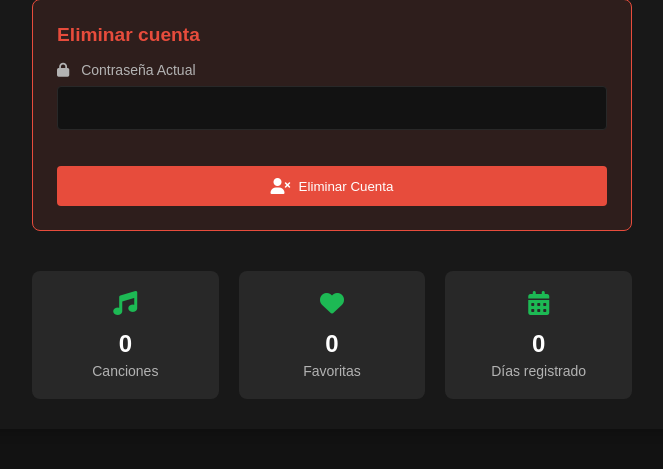
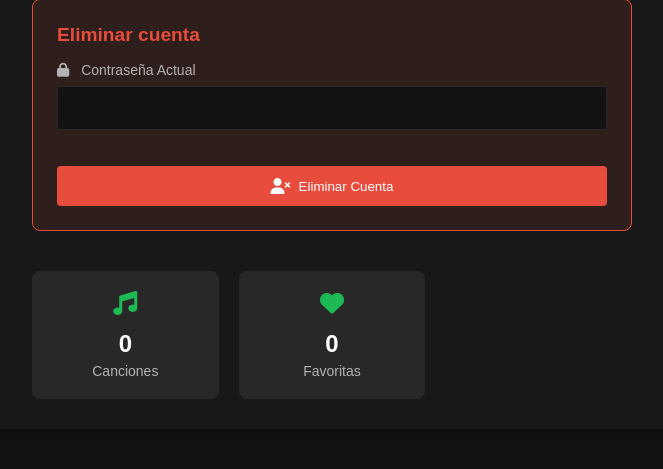
Before and after one commit to DanielJimenezZapata/TFG_DAM, a Flask app: page /profile in a window 1280 px wide. Shown: the part 786-1255 px from the top of the page, without its empty margins (428-1091 px from the left). Run offline with Flask 2, Linux system fonts and the light colour scheme; a user stored in the database is signed in; data comes from the database, SQL or seed files in the repository; both versions use the stored data as it was after the commit.

Commit message:
Version 1.0

```diff
--- a/betawave/app.py
+++ b/betawave/app.py
@@ -17,7 +17,11 @@ data_dir.mkdir(exist_ok=True)
 
 # Database configuration
 app.config['DATABASE'] = os.environ.get('DATABASE_PATH', str(data_dir / 'music.db'))
-app.config['STATIC_FOLDER'] = 'static'
+
+# Static files configuration
+app.static_folder = 'static'
+app.config['SEND_FILE_MAX_AGE_DEFAULT'] = 0  # Disable cache for development
+app.config['STATIC_FOLDER'] = app.static_folder
 
 # Database Functions
 def init_db():
@@ -859,4 +863,6 @@ def delete_account():
 
 if __name__ == "__main__":
     init_db()
-    app.run(debug=True, host="0.0.0.0", port=8501)
+    # Configuración para producción
+    app.config['SERVER_NAME'] = None
+    app.run(debug=False, host="0.0.0.0", port=8501, threaded=True)
--- a/betawave/docker-compose.yml
+++ b/betawave/docker/docker-compose.yml
@@ -2,12 +2,14 @@ version: '3.8'
 
 services:
   web:
-    build: .
+    build:
+      context: ..
+      dockerfile: docker/Dockerfile
     container_name: betawave
     ports:
       - "8501:8501"
     volumes:
-      - ./data:/app/data
+      - ../data:/app/data
     environment:
       - FLASK_SECRET_KEY=tu_clave_secreta_super_segura
       - DATABASE_PATH=/app/data/music.db
--- a/betawave/static/js/main.js
+++ b/betawave/static/js/main.js
@@ -657,7 +657,6 @@ document.addEventListener('DOMContentLoaded', function() {
         menu.innerHTML = `
             <div class="format-option" data-format="mp3" role="button" tabindex="0">MP3</div>
             <div class="format-option" data-format="wav" role="button" tabindex="0">WAV</div>
-            <div class="format-option" data-format="ogg" role="button" tabindex="0">OGG</div>
         `;
 
         // Position the menu
--- a/betawave/templates/admin.html
+++ b/betawave/templates/admin.html
@@ -3,11 +3,9 @@
 <head>
     <meta charset="UTF-8">
     <meta name="viewport" content="width=device-width, initial-scale=1.0">
-    <title>Panel de Administración - BETAWAVE</title>
-    <link rel="stylesheet" href="https://cdnjs.cloudflare.com/ajax/libs/font-awesome/6.0.0/css/all.min.css">
+    <title>Panel de Administración - BETAWAVE</title>      <link rel="stylesheet" href="https://cdnjs.cloudflare.com/ajax/libs/font-awesome/6.0.0/css/all.min.css">
     <link rel="stylesheet" href="/static/css/styles.css">
     <link rel="stylesheet" href="/static/css/admin.css">
-    <link rel="icon" type="image/vnd.icon" href="/static/images/favicon
 </head>
 <body>
     <div class="app-container">
--- a/betawave/templates/config.html
+++ b/betawave/templates/config.html
@@ -3,11 +3,9 @@
 <head>
     <meta charset="UTF-8">
     <meta name="viewport" content="width=device-width, initial-scale=1.0">
-    <title>BETAWAVE - Configuración</title>
-    <link rel="stylesheet" href="https://cdnjs.cloudflare.com/ajax/libs/font-awesome/6.0.0/css/all.min.css">
+    <title>BETAWAVE - Configuración</title>    <link rel="stylesheet" href="https://cdnjs.cloudflare.com/ajax/libs/font-awesome/6.0.0/css/all.min.css">
     <link rel="stylesheet" href="/static/css/styles.css">
     <link rel="stylesheet" href="/static/css/config.css">
-    <link rel="icon" type="image/vnd.icon" href="/static/images/favicon.ico">
     <script defer src="/static/js/config.js"></script>
 </head>
 <body>
--- a/betawave/templates/index.html
+++ b/betawave/templates/index.html
@@ -3,10 +3,8 @@
 <head>
     <meta charset="UTF-8">
     <meta name="viewport" content="width=device-width, initial-scale=1.0">
-    <title>BETAWAVE - {{ username }}</title>
-    <link rel="stylesheet" href="https://cdnjs.cloudflare.com/ajax/libs/font-awesome/6.0.0/css/all.min.css">
+    <title>BETAWAVE - {{ username }}</title>    <link rel="stylesheet" href="https://cdnjs.cloudflare.com/ajax/libs/font-awesome/6.0.0/css/all.min.css">
     <link rel="stylesheet" href="/static/css/styles.css">
-    <link rel="icon" type="image/vnd.icon" href="/static/images/favicon.ico">
 </head>
 <body>
     <div class="app-container">
--- a/betawave/templates/login.html
+++ b/betawave/templates/login.html
@@ -3,10 +3,8 @@
 <head>
     <meta charset="UTF-8">
     <meta name="viewport" content="width=device-width, initial-scale=1.0">
-    <title>Iniciar Sesión - BETAWAVE</title>
-    <link rel="stylesheet" href="https://cdnjs.cloudflare.com/ajax/libs/font-awesome/6.0.0/css/all.min.css">
+    <title>Iniciar Sesión - BETAWAVE</title>    <link rel="stylesheet" href="https://cdnjs.cloudflare.com/ajax/libs/font-awesome/6.0.0/css/all.min.css">
     <link rel="stylesheet" href="/static/css/auth.css">
-    <link rel="icon" type="image/vnd.icon" href="/static/images/favicon.ico">
     <script defer src="/static/js/theme.js"></script>
 </head>
 <body>
--- a/betawave/templates/profile.html
+++ b/betawave/templates/profile.html
@@ -3,10 +3,8 @@
 <head>
     <meta charset="UTF-8">
     <meta name="viewport" content="width=device-width, initial-scale=1.0">
-    <title>Mi Perfil - BETAWAVE</title>
-    <link rel="stylesheet" href="https://cdnjs.cloudflare.com/ajax/libs/font-awesome/6.0.0/css/all.min.css">
+    <title>Mi Perfil - BETAWAVE</title>    <link rel="stylesheet" href="https://cdnjs.cloudflare.com/ajax/libs/font-awesome/6.0.0/css/all.min.css">
     <link rel="stylesheet" href="/static/css/styles.css">
-    <link rel="icon" type="image/vnd.icon" href="/static/images/favicon.ico">
     <link rel="stylesheet" href="/static/css/profile.css">
 </head>
 <body>
@@ -113,16 +111,10 @@
                             <i class="fas fa-music"></i>
                             <span class="stat-value">{{ stats.songs_count }}</span>
                             <span class="stat-label">Canciones</span>
-                        </div>
-                        <div class="stat-card">
+                        </div>                        <div class="stat-card">
                             <i class="fas fa-heart"></i>
                             <span class="stat-value">{{ stats.favorites_count }}</span>
                             <span class="stat-label">Favoritas</span>
-                        </div>
-                        <div class="stat-card">
-                            <i class="fas fa-calendar-alt"></i>
-                            <span class="stat-value">{{ stats.days_registered }}</span>
-                            <span class="stat-label">Días registrado</span>
                         </div>
                     </div>
                 </div>
--- a/betawave/templates/register.html
+++ b/betawave/templates/register.html
@@ -3,10 +3,8 @@
 <head>
     <meta charset="UTF-8">
     <meta name="viewport" content="width=device-width, initial-scale=1.0">
-    <title>Registro - BETAWAVE</title>
-    <link rel="stylesheet" href="https://cdnjs.cloudflare.com/ajax/libs/font-awesome/6.0.0/css/all.min.css">
+    <title>Registro - BETAWAVE</title>    <link rel="stylesheet" href="https://cdnjs.cloudflare.com/ajax/libs/font-awesome/6.0.0/css/all.min.css">
     <link rel="stylesheet" href="/static/css/auth.css">
-    <link rel="icon" type="image/vnd.icon" href="/static/images/favicon.ico">
     <script defer src="/static/js/theme.js"></script>
 </head>
 <body>
```
Also changed, not shown: betawave/data/music.db, 2 other files.
